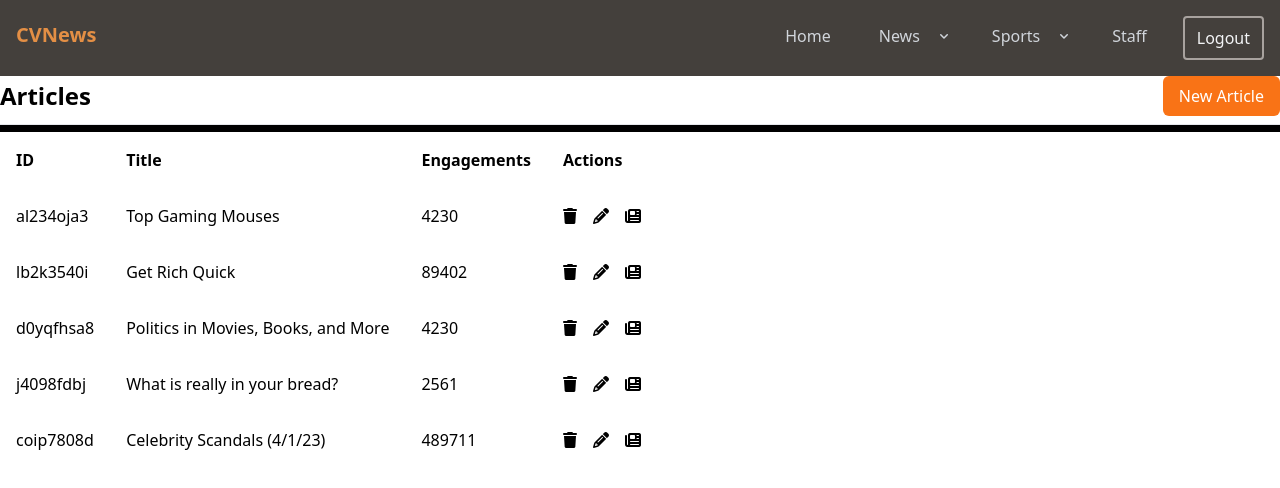
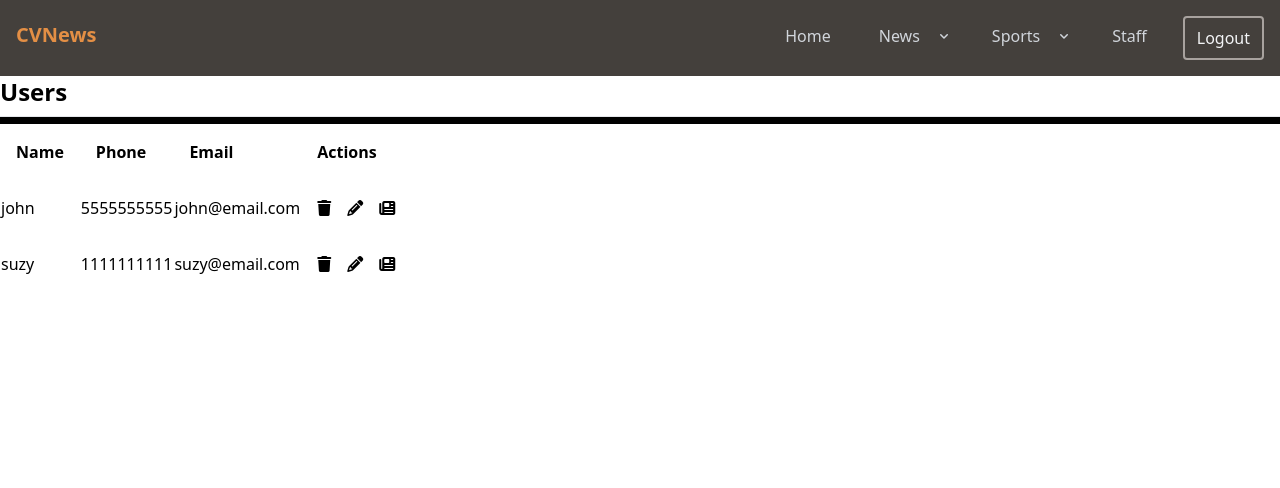
Before and after one commit to Algorithm-Allies/valleyNews, a React (Vite) app in the folder client/: page /auth/business/users in a window 1280 px wide. Shown: the top 488 px of the page. Built offline with nearby package versions, Linux system fonts and the light colour scheme.

Commit message:
dynamic data and headers based on dataType

```diff
--- a/client/src/pages/Business/BusinessPanel.jsx
+++ b/client/src/pages/Business/BusinessPanel.jsx
@@ -1,6 +1,19 @@
 import React from "react";
 
-function BusinessPanel() {
+function BusinessPanel({dataType}) {
+  const tableHeaders = {
+    articles: {
+      id: 'ID',
+      title: 'Title',
+      engagements: 'Engagements'
+    },
+    users: {
+      name: 'Name',
+      phone: 'Phone',
+      email: 'Email'
+    }
+  }
+  const headers = Object.keys(tableHeaders[dataType])
   const articleDummyData = [
     {
       id: 'al234oja3',
@@ -24,26 +37,41 @@ function BusinessPanel() {
       engagements: 489711
     }
   ]
+  const usersDummyData = [
+    {
+      name: 'john',
+      phone: 5555555555,
+      email: 'john@email.com'
+    },
+    {
+      name: 'suzy',
+      phone: 1111111111,
+      email: 'suzy@email.com'
+    }
+  ]
+  const data = dataType == 'articles' ? articleDummyData : usersDummyData
   return <div>
     <div className="flex items-center">
-      <h2 className="text-2xl font-bold">Articles</h2>
-      <button className="ml-auto bg-orange-500 text-white py-2 px-4 rounded-md">New Article</button>
+      <h2 className="text-2xl font-bold">{dataType === 'articles' ? 'Articles' : 'Users'}</h2>
+      {dataType === 'articles' && <button className="ml-auto bg-orange-500 text-white py-2 px-4 rounded-md">New Article</button>}
     </div>
     <hr className="h-2 bg-black mt-2" />
     <table className="text-left bg-white">
       <tr>
-        <th className="p-4">ID</th>
-        <th className="p-4">Title</th>
-        <th className="p-4">Engagements</th>
+        {headers.map(header=>(
+          <th className="p-4">{tableHeaders[dataType][header]}</th>
+        ))}
         <th className="p-4">Actions</th>
       </tr>
       {
-        articleDummyData.map((article) => {
+        data.map((item) => {
           return (
             <tr className="">
-              <td className="p-4">{article.id}</td>
-              <td className="p-4">{article.title}</td>
-              <td className="p-4">{article.engagements}</td>
+              {
+                headers.map(header=>(
+                  <td>{item[header]}</td>
+                ))
+              }
               <td className="p-4">
                 <button><i class="fa-solid fa-trash"></i></button>
                 <button><i class="fa-solid fa-pencil mx-4"></i></button>
```
